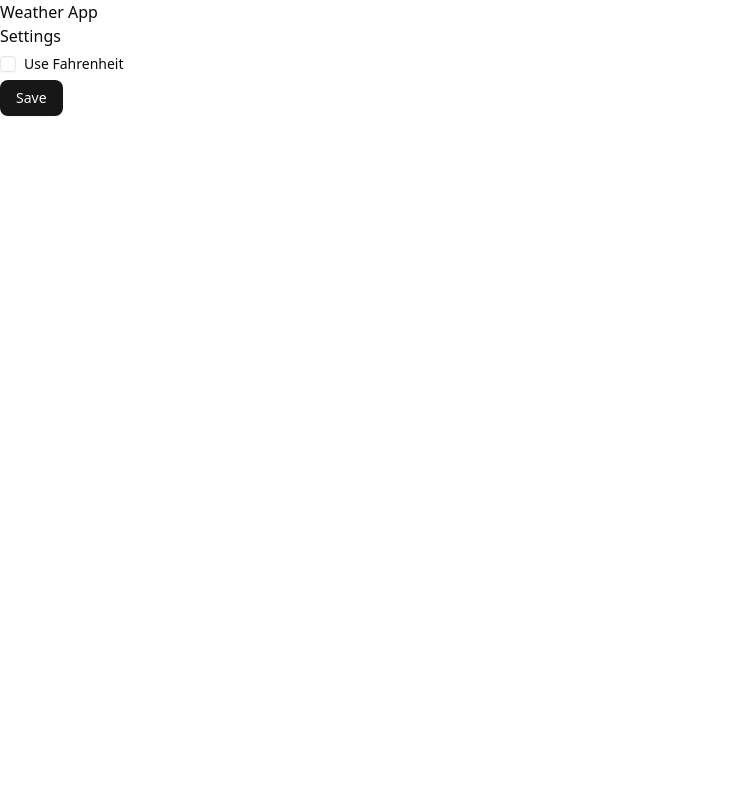
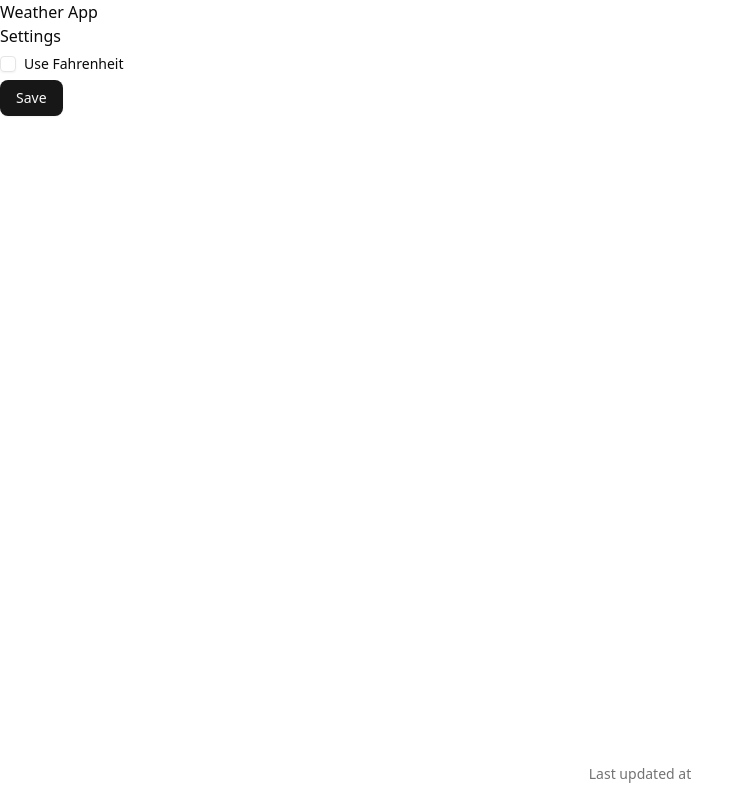
Before and after one commit to GiessC/weather, a React (Vite) app in the folder web/: page / in a window 1280 px wide. Shown: the whole page, without its empty margins (0-754 px from the left). Built offline with nearby package versions, Linux system fonts and the light colour scheme; no server answers.

Commit message:
add footer to display last updated timestamp

```diff
--- a/web/src/app/app.tsx
+++ b/web/src/app/app.tsx
@@ -1,5 +1,6 @@
 import { Settings } from "@/components/ui/settings";
 import { useLocalizer } from "@/features/localization/hooks/useLocalizer";
+import { Footer } from "@/layout/footer";
 
 export function App() {
   const { temperature, error } = useLocalizer();
@@ -9,12 +10,13 @@ export function App() {
   }
 
   return (
-    <div>
+    <>
       <h1>Weather App</h1>
       <div>
         {temperature}
       </div>
       <Settings />
-    </div>
+      <Footer />
+    </>
   );
 }
--- a/web/src/index.css
+++ b/web/src/index.css
@@ -1,5 +1,12 @@
 @import 'tailwindcss';
 @import 'tw-animate-css';
+
+html,
+body,
+#root {
+  height: 100%;
+  width: 100%;
+}
 
 @custom-variant dark (&:is(.dark *));
 
--- /dev/null
+++ b/web/src/layout/footer.tsx
@@ -0,0 +1,14 @@
+import { useWeather } from "@/features/weather/hooks/useWeather"
+import { formatWithTime } from "@/utils/dayjs";
+
+export function Footer() {
+  const { weather } = useWeather();
+
+  return (
+    <footer className='w-full fixed bottom-4 items-center'>
+      <p className="text-sm text-muted-foreground text-center">
+        Last updated at {formatWithTime(weather?.lastUpdated)}
+      </p>
+    </footer>
+  )
+}
--- /dev/null
+++ b/web/src/utils/dayjs.ts
@@ -0,0 +1,9 @@
+import type { Dayjs } from 'dayjs';
+
+export function formatWithTime(date: Dayjs | undefined | null) {
+  if (!date) {
+    return '';
+  }
+
+  return date.format('YYYY-MM-DD HH:mm:ss');
+}
```
